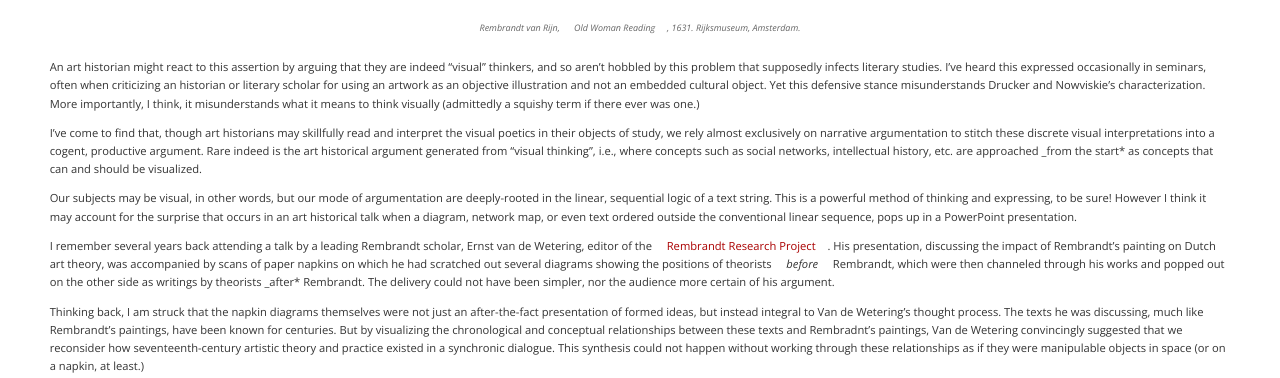
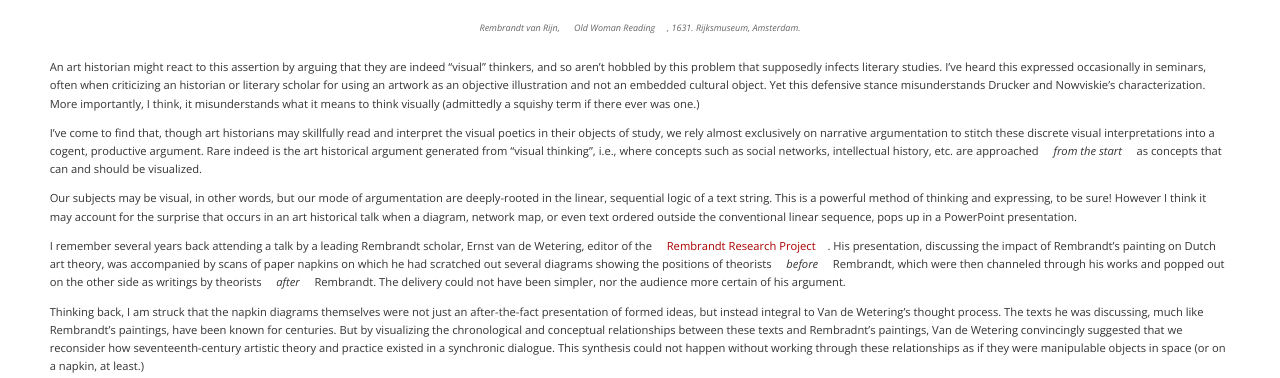
Before and after one commit to mdlincoln/mdlincoln.github.io, a Jekyll site: the page built from _posts/2013-05-22-aesthetic-provocations.markdown, in a window 1280 px wide. Shown: the part 698-1076 px from the top of the page. Built offline with Jekyll 4.4.1, drawn with Linux system fonts in a browser that asks for light colours; comment, search, counter and statistics services are not loaded.

Commit message:
Fix bad italics

```diff
--- a/_posts/2013-05-22-aesthetic-provocations.markdown
+++ b/_posts/2013-05-22-aesthetic-provocations.markdown
@@ -23,11 +23,11 @@ Drucker and Nowviskie see the potential for radical shifts in the union of com
 
 An art historian might react to this assertion by arguing that they are indeed "visual" thinkers, and so aren't hobbled by this problem that supposedly infects literary studies. I've heard this expressed occasionally in seminars, often when criticizing an historian or literary scholar for using an artwork as an objective illustration and not an embedded cultural object. Yet this defensive stance misunderstands Drucker and Nowviskie's characterization. More importantly, I think, it misunderstands what it means to think visually (admittedly a squishy term if there ever was one.)
 
-I've come to find that, though art historians may skillfully read and interpret the visual poetics in their objects of study, we rely almost exclusively on narrative argumentation to stitch these discrete visual interpretations into a cogent, productive argument. Rare indeed is the art historical argument generated from "visual thinking", i.e., where concepts such as social networks, intellectual history, etc. are approached _from the start* as concepts that can and should be visualized.
+I've come to find that, though art historians may skillfully read and interpret the visual poetics in their objects of study, we rely almost exclusively on narrative argumentation to stitch these discrete visual interpretations into a cogent, productive argument. Rare indeed is the art historical argument generated from "visual thinking", i.e., where concepts such as social networks, intellectual history, etc. are approached *from the start* as concepts that can and should be visualized.
 
 Our subjects may be visual, in other words, but our mode of argumentation are deeply-rooted in the linear, sequential logic of a text string. This is a powerful method of thinking and expressing, to be sure! However I think it may account for the surprise that occurs in an art historical talk when a diagram, network map, or even text ordered outside the conventional linear sequence, pops up in a PowerPoint presentation.
 
-I remember several years back attending a talk by a leading Rembrandt scholar, Ernst van de Wetering, editor of the [Rembrandt Research Project](http://www.rembrandtresearchproject.org/index.php?7). His presentation, discussing the impact of Rembrandt's painting on Dutch art theory, was accompanied by scans of paper napkins on which he had scratched out several diagrams showing the positions of theorists *before* Rembrandt, which were then channeled through his works and popped out on the other side as writings by theorists _after* Rembrandt. The delivery could not have been simpler, nor the audience more certain of his argument.
+I remember several years back attending a talk by a leading Rembrandt scholar, Ernst van de Wetering, editor of the [Rembrandt Research Project](http://www.rembrandtresearchproject.org/index.php?7). His presentation, discussing the impact of Rembrandt's painting on Dutch art theory, was accompanied by scans of paper napkins on which he had scratched out several diagrams showing the positions of theorists *before* Rembrandt, which were then channeled through his works and popped out on the other side as writings by theorists *after* Rembrandt. The delivery could not have been simpler, nor the audience more certain of his argument.
 
 Thinking back, I am struck that the napkin diagrams themselves were not just an after-the-fact presentation of formed ideas, but instead integral to Van de Wetering's thought process. The texts he was discussing, much like Rembrandt's paintings, have been known for centuries. But by visualizing the chronological and conceptual relationships between these texts and Rembradnt's paintings, Van de Wetering convincingly suggested that we reconsider how seventeenth-century artistic theory and practice existed in a synchronic dialogue. This synthesis could not happen without working through these relationships as if they were manipulable objects in space (or on a napkin, at least.)
 
```
